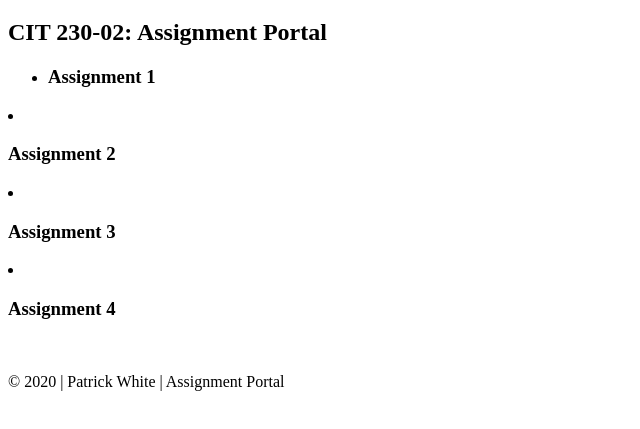
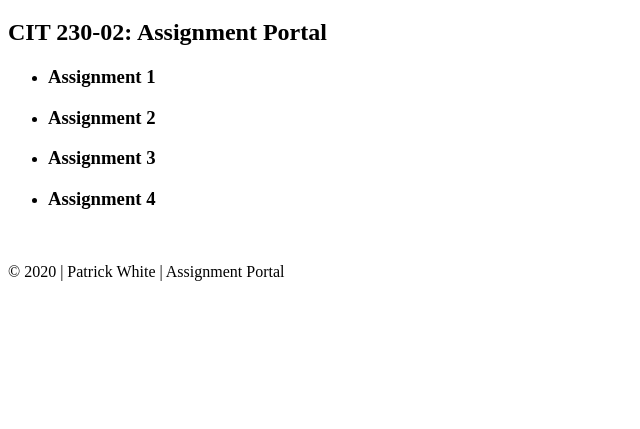
Before and after one commit to patrickwhite77/Patrick-White.github.io, a plain HTML site: page index.html in a window 1280 px wide. Shown: the part 61-490 px from the top of the page, without its empty margins (0-640 px from the left). Drawn offline with Linux system fonts and the light colour scheme.

Commit message:
fixed all bullet points

```diff
--- a/index.html
+++ b/index.html
@@ -22,9 +22,9 @@
 
                 <div>
                     <ul>  <li><h3>Assignment 1</h3> </li> </ul>
-                    <li>  <h3>Assignment 2</h3>  </li>
-                    <li>  <h3>Assignment 3</h3>  </li>
-                    <li>  <h3>Assignment 4</h3>  </li>
+                    <ul>  <li> <h3>Assignment 2</h3>  </li></ul>
+                    <ul>  <li>  <h3>Assignment 3</h3>  </li></ul>
+                    <ul>  <li>  <h3>Assignment 4</h3>  </li></ul>
                 </div>
 
             </main>
```
